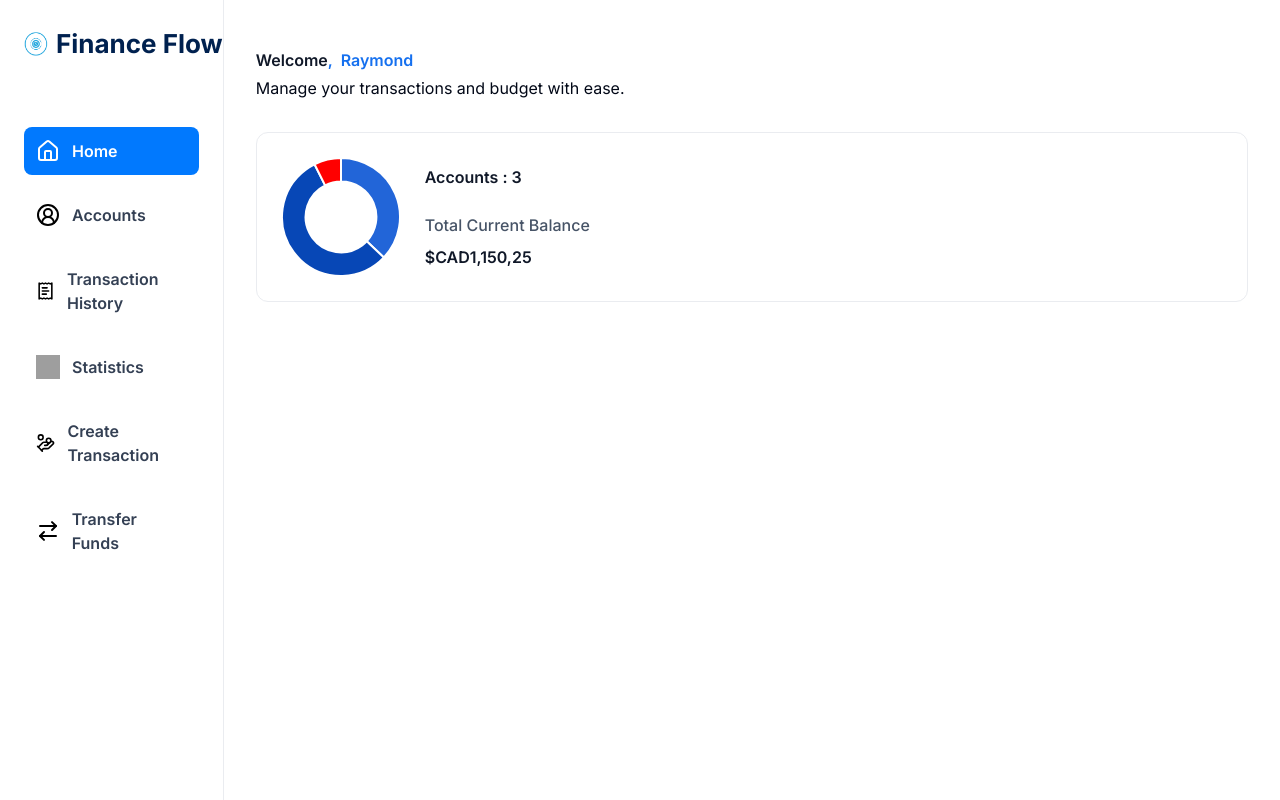
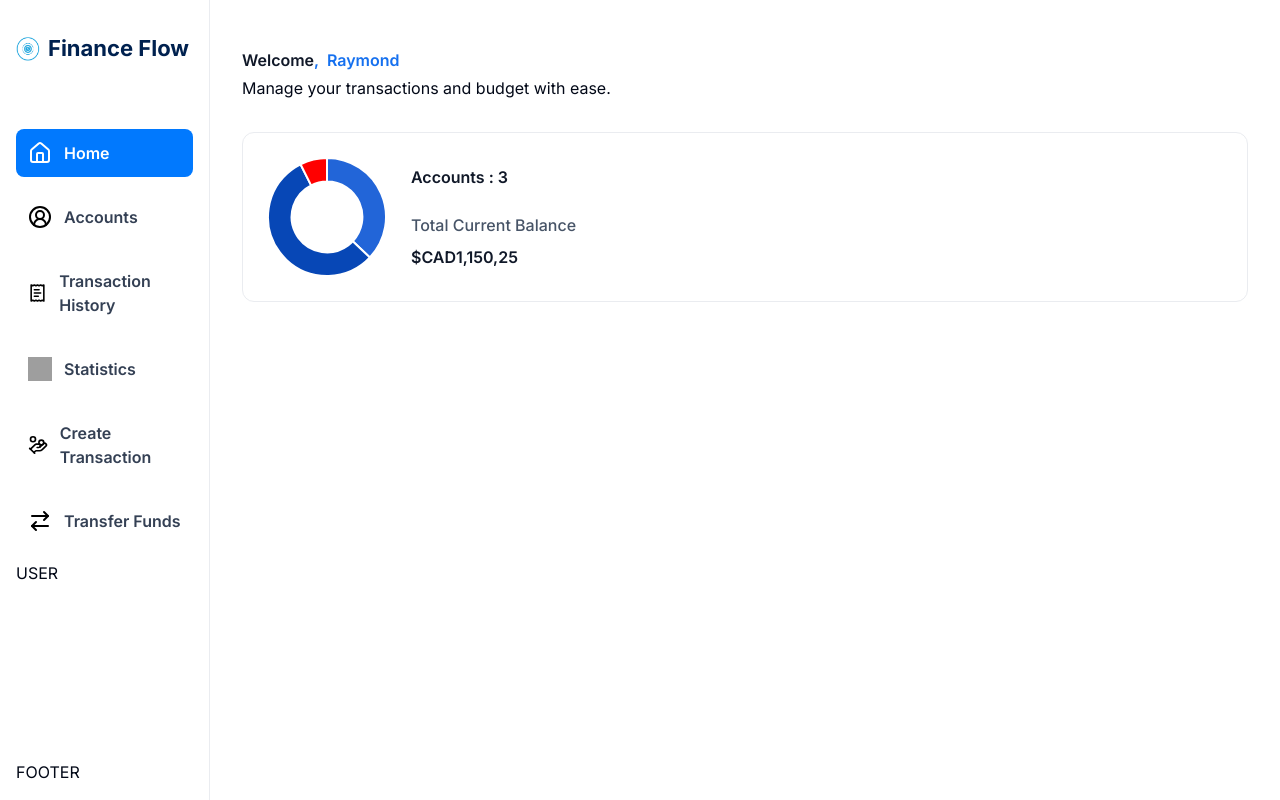
Before and after one commit to SyndicateGit/FinanceFlow, a Next.js app: page / in a window 1280 px wide. Built offline with nearby package versions, Linux system fonts and the light colour scheme; grey boxes are pictures that could not be loaded.

Commit message:
WIP: Restyle css.

```diff
--- a/src/app/(root)/layout.tsx
+++ b/src/app/(root)/layout.tsx
@@ -18,14 +18,12 @@
   };
 
   return (
-    <main className="flex h-screen w-full font-inter">
+    <main className="flex h-screen w-full">
       <Sidebar user={loggedIn}/>
       <div className="flex size-full flex-col">
-        <div className="flex h-16 items-center justify-between p-5 shadow-sm sm:p-8 md:hidden">
+        <div className="flex h-16 items-center justify-between p-5 shadow-sm md:hidden">
           <Image src={Logo} width={30} height={30} alt="logo"/>
-          <div>
-            <MobileNav user={loggedIn} />
-          </div>
+          <MobileNav user={loggedIn} />
         </div>
       {children}
       </div>
--- a/src/app/(root)/page.tsx
+++ b/src/app/(root)/page.tsx
@@ -11,8 +11,8 @@
   ];
   const totalCurrentBalance = accounts.reduce((acc, account) => acc + account.balance, 0);
   return (
-    <section className="no-scrollbar flex w-full flex-row max-xl:max-h-screen max-xl:overflow-y-scroll">
-      <div className='no-scrollbar flex w-full flex-1 flex-col gap-8 px-5 sm:px-8 py-7 lg:py-12 xl:max-h-screen xl:overflow-y-scroll'>
+    <section className="no-scrollbar flex w-full overflow-y-scroll">
+      <div className='no-scrollbar flex w-full flex-1 flex-col gap-8 px-8 py-12 overflow-y-scroll'>
         <header className='flex flex-col justify-between gap-8'>
           <HeaderBox
             type="greeting"
--- a/src/components/shared/HeaderBox.tsx
+++ b/src/components/shared/HeaderBox.tsx
@@ -10,7 +10,7 @@
 const HeaderBox = ({type = "title", title, subtext, user} : HeaderBoxProps) => {
   return (
     <div className='flex flex-col gap-1'>
-      <h1 className='text-24 lg:text-30 font-semibold text-gray-900'>
+      <h1 className='font-semibold text-gray-900'>
         {title}
         {type === "greeting" && (
           <span className='text-blue-600'>,
@@ -18,7 +18,7 @@
           </span>
         )}
       </h1>
-      <p className='text-14 lg:text-16 font-normal'>{subtext}</p>
+      <p>{subtext}</p>
     </div>
   )
 }
--- a/src/components/shared/MobileNav..tsx
+++ b/src/components/shared/MobileNav..tsx
@@ -20,29 +20,29 @@
 const MobileNav = ({user}: {user: User}) => {
   const pathname = usePathname();
   return (
-    <section className='w-full max-w-[264px]'>
+    <section className='w-fit'>
       <Sheet>
         <SheetTrigger>
           <Image src={HamburgerIcon} width={30} height={30} alt='menu' className='cursor-pointer'/>
         </SheetTrigger>
-        <SheetContent side="left" className="border-none bg-white">
+        <SheetContent side="left" className="border-none">
           <Link
           href="/"
           className='cursor-pointer flex items-center gap-1 px-4'
           >
             <Image src={Logo} width={34} height={34} alt='Finance Flow logo'/>
-            <h1 className='text-26 font-ibm-plex-serif font-bold text-black-1'>Finance Flow</h1>
+            <h1 className='font-bold text-black-1 text-xl'>Finance Flow</h1>
           </Link>
           <div className='flex h-[calc(100vh-72px)] flex-col justify-between overflow-y-auto'>
             <SheetClose asChild>
-              <nav className='flex h-full flex-col gap-6 pt-16 text-white'>
+              <nav className='flex h-full flex-col gap-6 pt-16'>
                 {sidebarLinks.map((item) => {
                   const isActive = pathname === item.route || pathname.startsWith(`${item.route}/`);
                   return (
                     <SheetClose asChild key={item.route}>
                         <Link key={item.label} href={item.route} className={cn("flex gap-3 items-center p-4 rounded-lg w-full max-w-60", {'bg-bankGradient text-white': isActive}, {"hover:bg-gray-200": !isActive})}>
                         <Image src={item.imageUrl} width={20} height={20} alt={item.label} className={cn({'brightness-[3] invert': isActive})}/>
-                        <p className={cn('text-16 font-semibold text-black-2', {"!text-white": isActive})}>
+                        <p className={cn('font-semibold text-black-2', {"!text-white": isActive})}>
                           {item.label}
                         </p>
                       </Link>
@@ -50,7 +50,6 @@
 
                 )})}
               </nav>
-              USER
             </SheetClose>
             FOOTER
           </div>
--- a/src/components/shared/Sidebar.tsx
+++ b/src/components/shared/Sidebar.tsx
@@ -13,14 +13,14 @@
 const Sidebar = ({user}:SidebarProps) => {
   const pathname = usePathname();
   return (
-    <section className='sticky left-0 top-0 flex h-screen w-fit flex-col justify-between border-r border-gray-200 bg-white pt-8 text-white max-md:hidden sm:p-4 xl:p-6 2xl:w-[355px]'>
+    <section className='sticky left-0 top-0 flex h-screen w-fit flex-col justify-between border-r border-gray-200 pt-8 max-md:hidden p-4 2xl:w-[355px]'>
       <nav className='flex flex-col gap-4'>
         <Link
         href="/"
         className='mb-12 cursor-pointer flex items-center gap-2'
         >
           <Image src={Logo} width={34} height={34} alt='Finance Flow logo' className='size-[24px] max-xl:size-14'/>
-          <h1 className='2xl:text-26 font-ibm-plex-serif text-[26px] font-bold text-black-1 max-xl:hidden text-nowrap'>Finance Flow</h1>
+          <h1 className='text-[22px] font-bold text-black-1 max-xl:hidden text-nowrap'>Finance Flow</h1>
         </Link>
         {sidebarLinks.map((item) => {
           const isActive = pathname === item.route || pathname.startsWith(`${item.route}/`);
```
